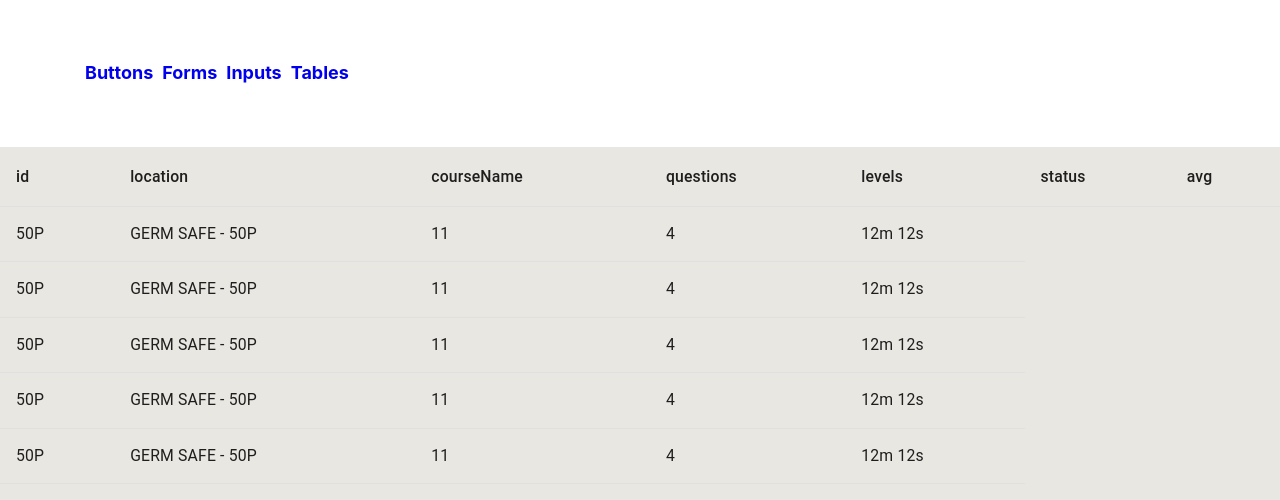
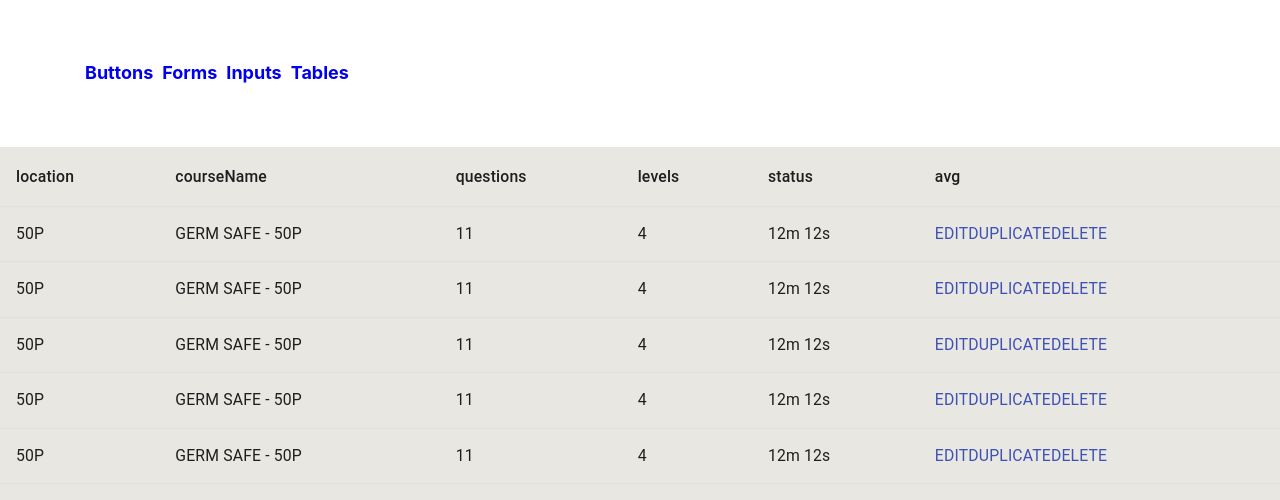
Before and after one commit to timegated/react-components, a React (Create React App) app: page /tables in a window 1280 px wide. Shown: the top 500 px of the page. Built offline with nearby package versions, Linux system fonts and the light colour scheme.

Commit message:
Table headers omit the ID from the table cell

```diff
--- a/src/components/Navigation/Navigation.js
+++ b/src/components/Navigation/Navigation.js
@@ -73,7 +73,7 @@ const Navigation = () => {
             <Inputs />
           </Route>
           <Route exact path="/tables">
-            <DynamicTable obj={tableData}/>
+            <DynamicTable obj={tableData} actions />
           </Route>
         </Switch>
       </Router>
--- a/src/components/Tables/DynamicTable.js
+++ b/src/components/Tables/DynamicTable.js
@@ -6,30 +6,34 @@ import {
   TableHead,
   TableBody,
   TableCell,
+  Link,
 } from '@material-ui/core';
-import Loading from '../Loading/Loading';
-import { format } from '../../utils/format';
+// import Loading from '../Loading/Loading';
+// import { format } from '../../utils/format';
 
 
 
 /**
  * OBJ represents JSON data
  * @param {object}
- *
+ * @param {array}
 */
 
-const DynamicTable = ({ obj }) => {
+const DynamicTable = ({ obj, actions }) => {
   const [data, setData] = React.useState(obj);
 
+  // we don't need the ID in the header column; could make it optional in case we do or hide it completely.
   const createTableHeader = (json) => {
-    console.log('from createTableHeader', json)
-    return Object.keys(json.games[0]).map((key, index) => {
-      return (<TableCell component="th" align="left" key={index}>{key}</TableCell>)
+    // hide id for table header for each object in this array
+    // does this affect delete operation?
+    const noId = json.games.map(({ id, ...noId }) => noId);
+    console.log(noId);
+    return Object.keys(noId[0]).map((key, index) => {
+      return (<TableCell component="th" align="left" key={index}>{key}</TableCell>) // mapped over the enumerable props and displayed them
     });
   };
 
   const createTableBody = (json) => {
-    console.log('from createTableBody', json)
     return json.games.map(game => {
       return (
         <TableRow key={game.id}>
@@ -48,9 +52,26 @@ const DynamicTable = ({ obj }) => {
           <TableCell>
             {game.avg}
           </TableCell>
+          <TableCell>
+            {createTableActions(['EDIT','DUPLICATE','DELETE'])}
+          </TableCell>
         </TableRow>
       );
     })
+  };
+
+  /**
+   * Generates CRUD actions based on function arguments -- an array of strings.
+   * @param {array}
+  */
+
+  const createTableActions = ([...args]) => {
+    if (!actions) {
+      return null
+    }
+    return [...args].map((action, index) => {
+      return ( <Link to="#" rel="noopener noreferrer" key={index}>{action}</Link> )
+    });
   };
 
   return (
```
